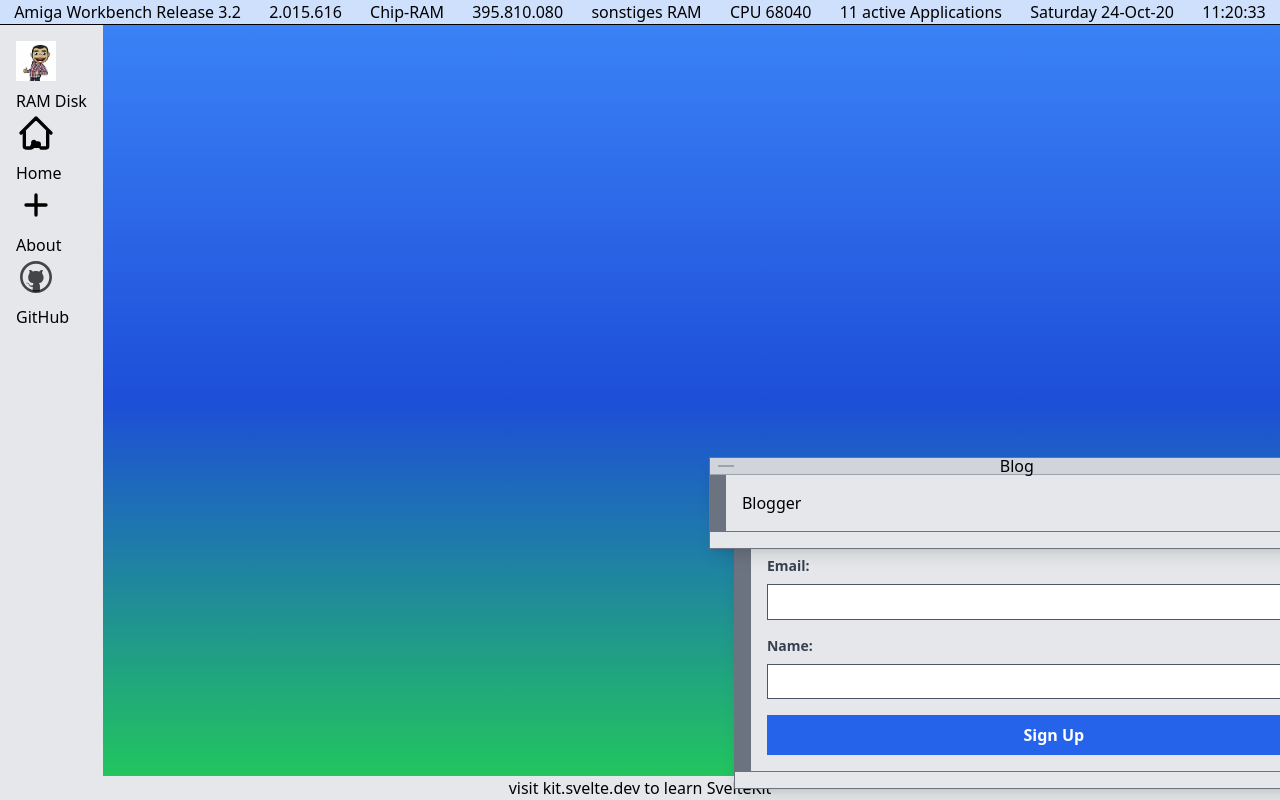
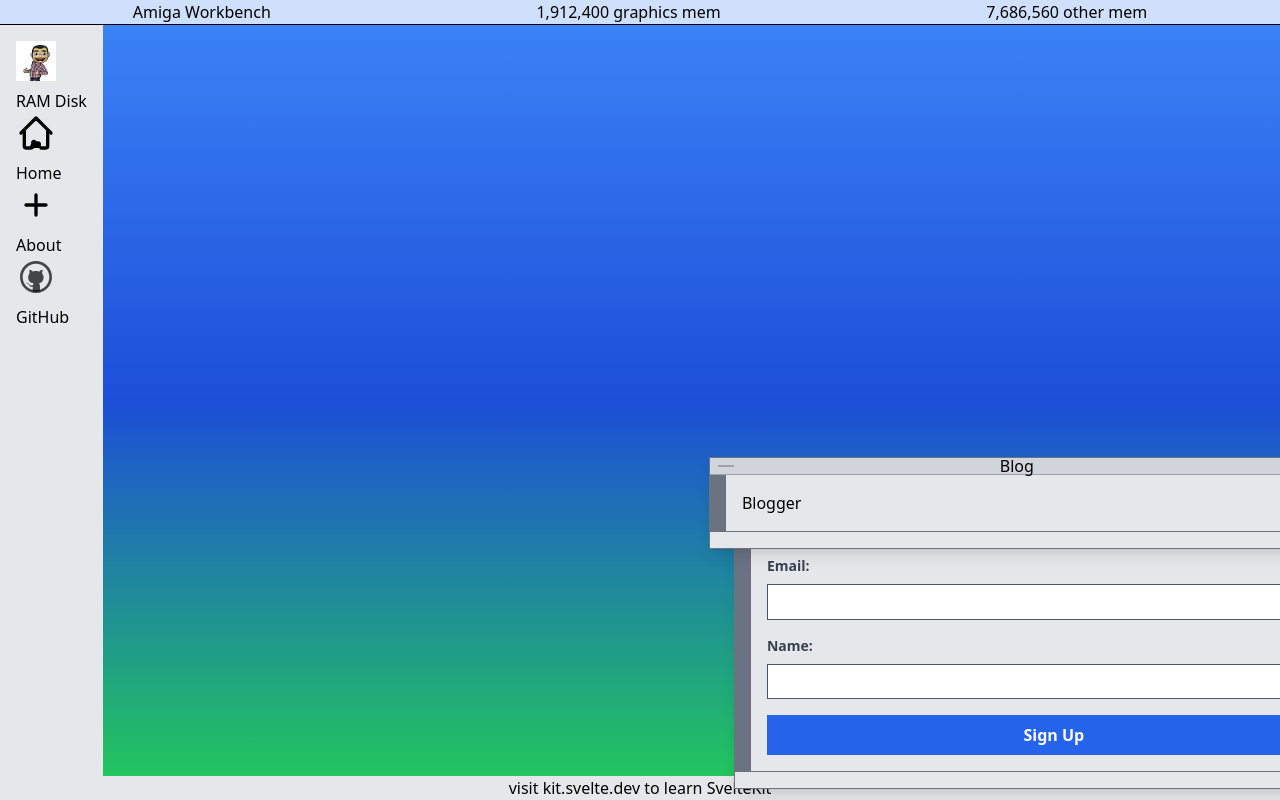
Before and after one commit to jonesrussell/mywebsite2024, a SvelteKit app: page / in a window 1280 px wide. Shown: the top 800 px of the page. Built offline with nearby package versions, Linux system fonts and the light colour scheme.

Commit message:
Update titile bar text

```diff
--- a/src/components/Header.svelte
+++ b/src/components/Header.svelte
@@ -1,13 +1,7 @@
 <header class="flex flex-col">
 	<div class="bg-[#cfe0fc] w-full border-b border-black flex justify-around">
-		<span>Amiga Workbench Release 3.2</span>
-		<span>2.015.616</span>
-		<span>Chip-RAM</span>
-		<span>395.810.080</span>
-		<span>sonstiges RAM</span>
-		<span>CPU 68040</span>
-		<span>11 active Applications</span>
-		<span>Saturday 24-Oct-20</span>
-		<span>11:20:33</span>
+		<span>Amiga Workbench</span>
+		<span>1,912,400 graphics mem</span>
+		<span>7,686,560 other mem</span>
 	</div>
 </header>
```
